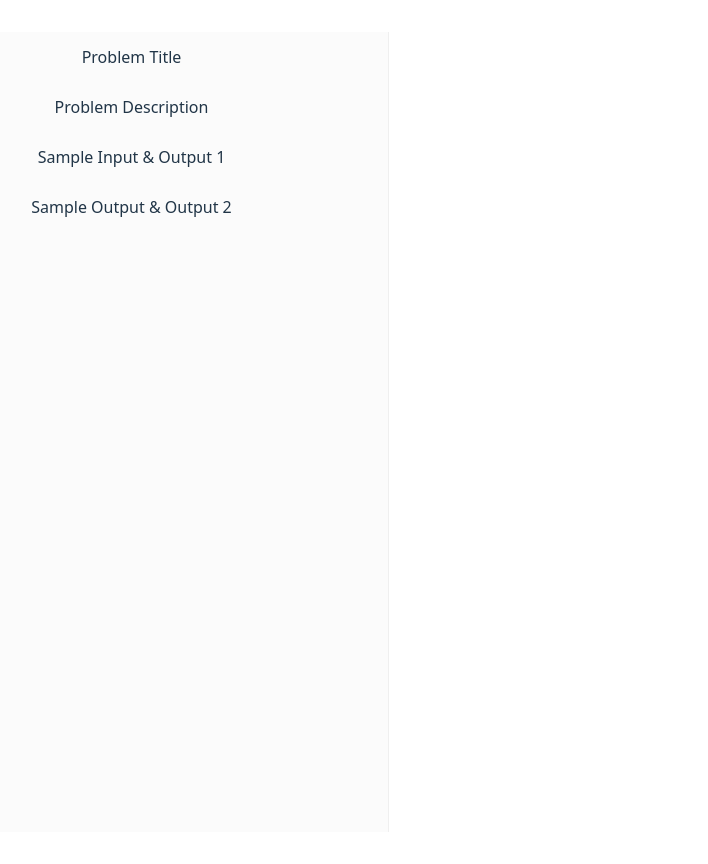
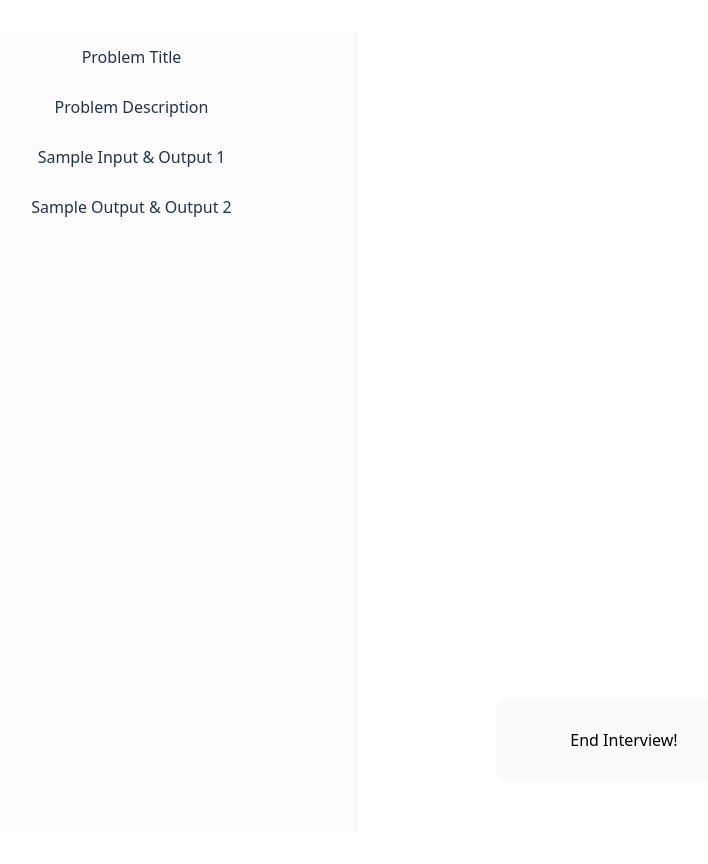
Before and after one commit to coopersizemore/InterviewArcade, a React (Vite) app in the folder frontend/: page /interview in a window 1280 px wide. Shown: the whole page, without its empty margins (508-1216 px from the left). Built offline with nearby package versions, Linux system fonts and the light colour scheme.

Commit message:
Added End Interview button in the bottom right corner

```diff
--- a/frontend/src/components/InterviewPage.jsx
+++ b/frontend/src/components/InterviewPage.jsx
@@ -22,7 +22,8 @@ const InterviewPage = () => {
         //     <CSidebarBrand>Problem Description</CSidebarBrand>
         //     </CSidebarHeader>
         // </CSidebar>
-        <Sidebar style={{ width: '40vw', height: '100vh' }}>
+        <div>
+        <Sidebar style={{ width: '35vw', height: '100vh' }}>
             <Menu>
                 <MenuItem> Problem Title </MenuItem>
                 <MenuItem> Problem Description </MenuItem>
@@ -31,6 +32,8 @@ const InterviewPage = () => {
                 <MenuItem> Sample Output & Output 2</MenuItem>
             </Menu>
         </Sidebar>
+        <button style={{width: '20vw', height: '10vh', position:"fixed", bottom: '20px', right: '20px'}}> End Interview! </button>
+        </div>
     )
 
 
```
Also changed, not shown: frontend/src/components/FloatingButton.jsx (added, +9 -0 lines), 1 other file (tests, documents, lock files or other folders).
